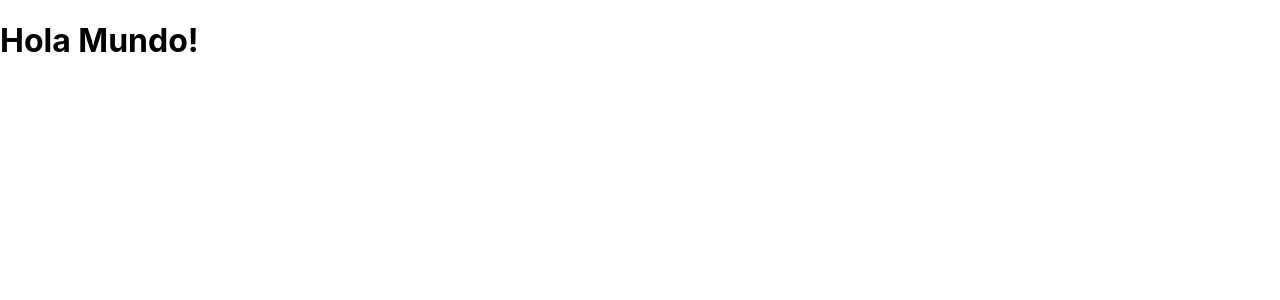
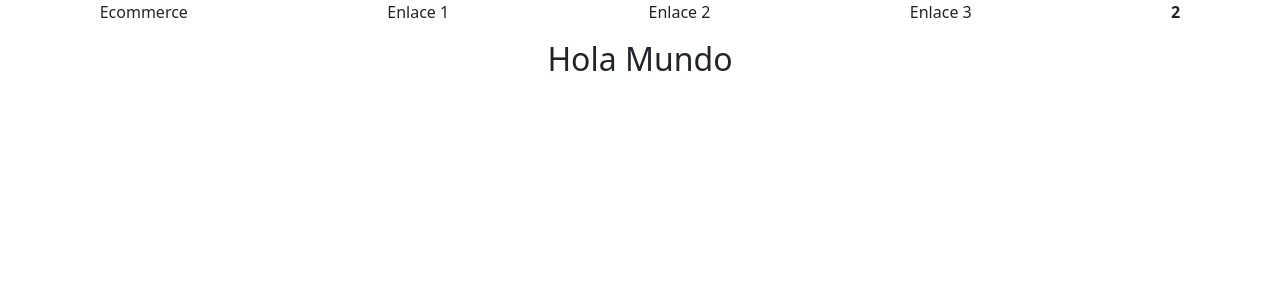
Before and after one commit to joselautaro/app-48585, a React (Create React App) app: page / in a window 1280 px wide. Shown: the top 300 px of the page. Built offline with nearby package versions, Linux system fonts and the light colour scheme.

Commit message:
Resolvemos primera entrega

```diff
--- a/package.json
+++ b/package.json
@@ -6,6 +6,7 @@
     "@testing-library/jest-dom": "^5.16.5",
     "@testing-library/react": "^13.4.0",
     "@testing-library/user-event": "^13.5.0",
+    "bootstrap": "^5.2.3",
     "react": "^18.2.0",
     "react-dom": "^18.2.0",
     "react-scripts": "5.0.1",
--- a/src/App.js
+++ b/src/App.js
@@ -1,7 +1,17 @@
+import 'bootstrap/dist/css/bootstrap.css';
+import 'bootstrap/dist/js/bootstrap.bundle.min.js';
+import {ItemListContainer} from "./components/ItemListContainer/ItemListContainer";
+import {NavBar} from "./components/NavBar/NavBar"
+
 function App() {
+
+
   return (
       <>
-      <h1>Hola Mundo!</h1>
+      <div>
+      <NavBar/>
+      <ItemListContainer greeting="Hola Mundo"/>
+      </div>
       </>
   );
 }
--- /dev/null
+++ b/src/components/CartWidget/CartWidget.jsx
@@ -0,0 +1,7 @@
+import React from 'react'
+
+export const CartWidget = () => {
+  return (
+    <><b>2</b></>
+  )
+}
--- /dev/null
+++ b/src/components/ItemListContainer/ItemListContainer.jsx
@@ -0,0 +1,11 @@
+import React from 'react'
+import './itenlistcontainer.css'
+
+export const ItemListContainer = (props) => {
+
+  return (
+    <div>
+      <h2>{props.greeting}</h2>
+    </div>
+  )
+}
--- /dev/null
+++ b/src/components/ItemListContainer/itenlistcontainer.css
@@ -0,0 +1,3 @@
+h2{
+    text-align: center;
+}
--- /dev/null
+++ b/src/components/NavBar/NavBar.jsx
@@ -0,0 +1,15 @@
+import React from 'react'
+import './navbar.css'
+import { CartWidget } from '../CartWidget/CartWidget'
+
+export const NavBar = () => {
+    return (
+        <div className="menu">
+            <p>Ecommerce</p>
+            <p>Enlace 1</p>
+            <p>Enlace 2</p>
+            <p>Enlace 3</p>
+            <CartWidget/>
+        </div>
+    )
+}
--- /dev/null
+++ b/src/components/NavBar/navbar.css
@@ -0,0 +1,4 @@
+.menu{
+    display: flex;
+    justify-content: space-around;
+}
```
Also changed, not shown: 1 other file (tests, documents, lock files or other folders).
